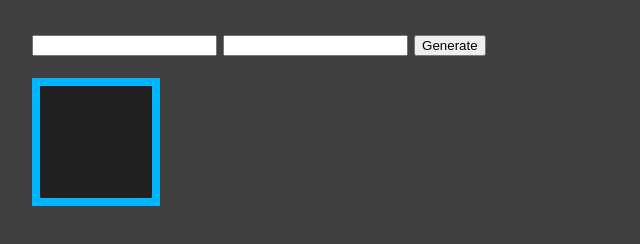
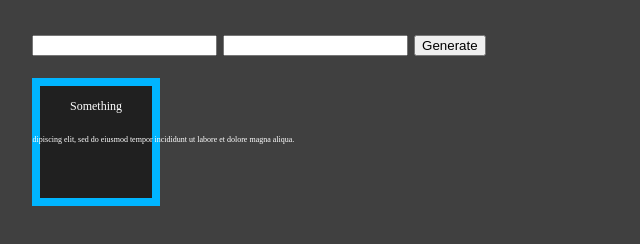
Before and after one commit to QUARK88/techtreemaker, a plain HTML site: page index.html in a window 1280 px wide. Shown: the top 244 px of the page, without its empty margins (0-640 px from the left). Drawn offline with Linux system fonts and the light colour scheme.

Commit message:
Update index.html

```diff
--- a/index.html
+++ b/index.html
@@ -35,7 +35,7 @@
         var ctx = (ctx);
         ctx.canvas.width = window.innerWidth;
         ctx.canvas.height = window.innerHeight;
-        function tech(x, y) {
+        function tech(x, y, title, desc) {
             ctx.beginPath()
             ctx.rect(x, y, 128, 128)
             ctx.fillStyle = "#00b5ff"
@@ -44,8 +44,16 @@
             ctx.rect(x + 8, y + 8, 112, 112)
             ctx.fillStyle = "#202020"
             ctx.fill()
+            titlewidth = ctx.measureText(title).width;
+            ctx.font = "12px font"
+            ctx.fillStyle = "#fff"
+            ctx.textAlign = "center"
+            ctx.fillText(title, x + 64, y + 32)
+            descwidth = ctx.measureText(desc).width;
+            ctx.font = "8px font"
+            ctx.fillText(desc, x + 64, y + 64)
         }
-        tech(x, y)
+        tech(x, y, "Something", "Lorem ipsum dolor sit amet, consectetur adipiscing elit, sed do eiusmod tempor incididunt ut labore et dolore magna aliqua.")
     }
     reload()
 </script>
```
